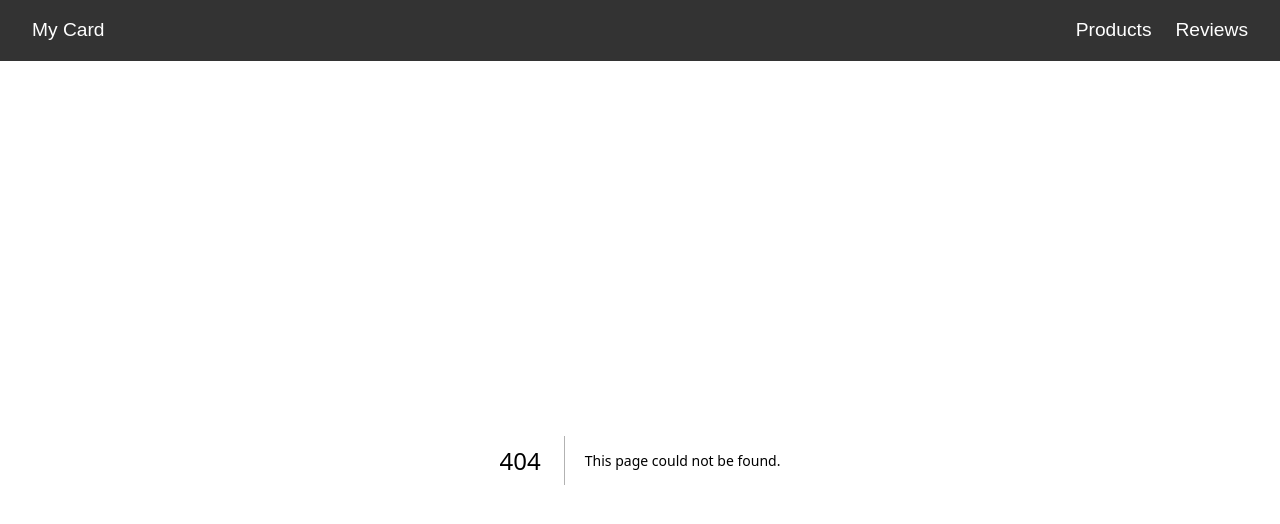
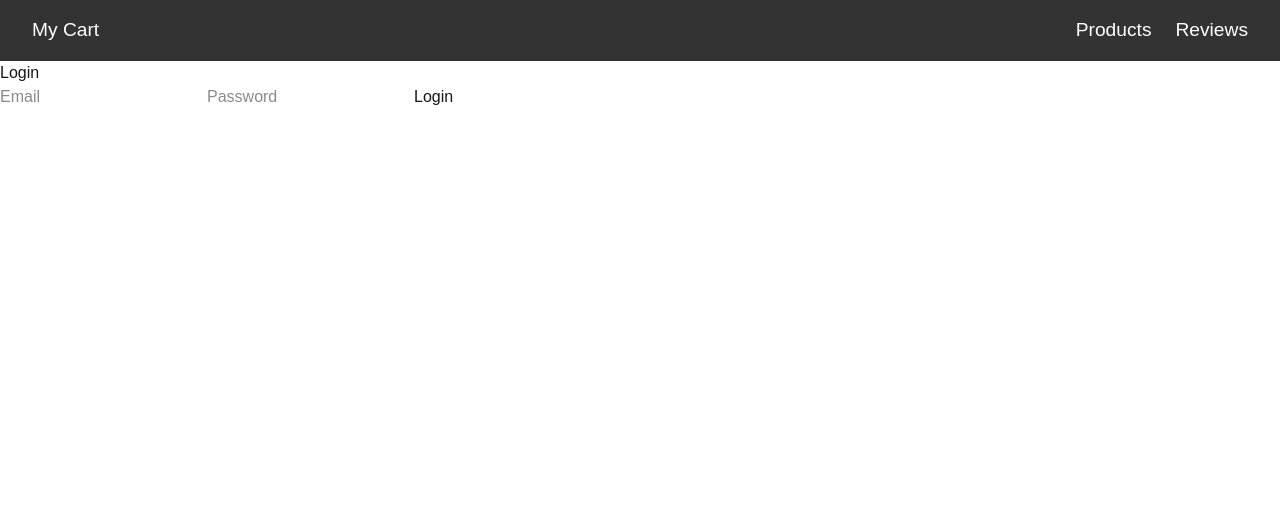
Before and after one commit to avi-svg/shop, a Next.js app: page /login in a window 1280 px wide. Before the commit this address had no page. Shown: the top 524 px of the page. Built offline with nearby package versions, Linux system fonts and the light colour scheme.

Commit message:
Add authentication: implement LoginPage component, create authAtom for state management, and handle user login logic

```diff
--- a/app/card/page.tsx
+++ b/app/card/page.tsx
@@ -1,42 +1,44 @@
-'use client';
+"use client";
 
-import styles from './page.module.css';
-import {cartAtom} from '../store/CartAtom'
-import { useAtom } from 'jotai';
-import { useState, useEffect} from 'react';
-
-
-
+import styles from "./page.module.css";
+import { cartAtom } from "../store/CartAtom";
+import { useAtom } from "jotai";
+import { useState, useEffect } from "react";
+import { useRouter } from "next/navigation";
 
 const Card = () => {
-
-    const [cartItems, setCartItems] = useAtom(cartAtom)
-
-
+  const router = useRouter();
+  const [cartItems, setCartItems] = useAtom(cartAtom);
 
   const [totalPrice, setTotalPrice] = useState(0);
 
   useEffect(() => {
-        const newTotalPrice = cartItems.reduce((acc, item) => acc + item.price, 0)
+    const token = localStorage.getItem("token");
+
+    if (!token) {
+      router.push("/login?redirect=/card");
+    }
+  }, [router]);
+
+  useEffect(() => {
+    const newTotalPrice = cartItems.reduce((acc, item) => acc + item.price, 0);
     setTotalPrice(newTotalPrice);
   }, [cartItems]);
 
   const enptyCart = () => {
-        setCartItems([])
-    }
+    setCartItems([]);
+  };
 
-    return(
+  return (
     <div className={styles.container}>
       <h1 className={styles.mainHeader}>Cart</h1>
       <ul>
-                {
-                    cartItems.map((item) => (
+        {cartItems.map((item) => (
           <li key={item.id} className={styles.cartItem}>
             <span className={styles.itemName}>{item.name}</span>
             <span className={styles.itemPrice}>₪{item.price.toFixed(2)}</span>
           </li>
-                    ))
-                }
+        ))}
       </ul>
 
       <div className={styles.total}>
@@ -46,11 +48,12 @@ const Card = () => {
 
       <div className={styles.actions}>
         <button className={styles.payButton}>Pay Now</button>
-                <button className={styles.emptyButton} onClick={enptyCart}>Empty the Cart</button>
+        <button className={styles.emptyButton} onClick={enptyCart}>
+          Empty the Cart
+        </button>
       </div>
     </div>
-
-    )
-}
+  );
+};
 
 export default Card;
--- a/app/components/Navbar/Navbar.tsx
+++ b/app/components/Navbar/Navbar.tsx
@@ -1,17 +1,36 @@
-import styles from './Navbar.module.css'
+'use client'
+
+import styles from "./Navbar.module.css";
 import Link from "next/link";
+import { useRouter } from "next/navigation";
 
+export default function Navbar() {
+  const router = useRouter();
+  const handleCartClick = () => {
+    const token = localStorage.getItem("token");
 
-export default function Navbar(){
-    return(
-        <nav className={styles.navbar}>
-            <div className={styles.left}>
-                <Link href={"/card"} className={styles.link}>My Card</Link>
-            </div>
-            <div className={styles.right}>
-                <Link href={"/products"} className={styles.link}>Products</Link>
-                <Link href={"/reviews"} className={styles.link}>Reviews</Link>
-            </div>
+    if (!token) {
+      router.push("/login?redirect=/card");
+    } else {
+      router.push("/card");
+    }
+  };
+
+  return (
+    <nav className={styles.navbar}>
+      <div className={styles.left}>
+        <nav className={styles.link}>
+          <button onClick={handleCartClick}>My Cart</button>
         </nav>
-    )
+      </div>
+      <div className={styles.right}>
+        <Link href={"/products"} className={styles.link}>
+          Products
+        </Link>
+        <Link href={"/reviews"} className={styles.link}>
+          Reviews
+        </Link>
+      </div>
+    </nav>
+  );
 }
--- /dev/null
+++ b/app/login/page.tsx
@@ -0,0 +1,55 @@
+"use client";
+
+import { useState } from "react";
+import { useRouter, useSearchParams } from "next/navigation";
+
+export default function LoginPage() {
+  const router = useRouter();
+  const [email, setEmail] = useState("");
+  const [password, setPassword] = useState("");
+
+  const searchParams = useSearchParams();
+
+  const redirectTo = searchParams.get("redirect") || "/products";
+
+  const handleLogin = async () => {
+    const response = await fetch("http://localhost:3001/api/login", {
+      method: "POST",
+      headers: {
+        "Content-Type": "application/json",
+      },
+      body: JSON.stringify({ email, password }),
+    });
+    if (!response.ok) {
+      alert("התחברות נכשלה");
+      return;
+    }
+
+    const data = await response.json();
+
+    localStorage.setItem("token", data.token);
+
+    router.push(redirectTo);
+  };
+
+  return (
+    <div>
+      <h1>Login</h1>
+
+      <input
+        placeholder="Email"
+        value={email}
+        onChange={(e) => setEmail(e.target.value)}
+      />
+
+      <input
+        type="password"
+        placeholder="Password"
+        value={password}
+        onChange={(e) => setPassword(e.target.value)}
+      />
+
+      <button onClick={handleLogin}>Login</button>
+    </div>
+  );
+}
--- a/app/reviews/page.tsx
+++ b/app/reviews/page.tsx
@@ -2,36 +2,60 @@
 
 import { Review } from "@/types/ReviewsTypes";
 import styles from "./page.module.css";
-import { useState } from "react";
+import { useState, useEffect } from "react";
 import ReviewForm from "../components/Review/ReviewForm";
 import ReviewList from "../components/Review/ReviewList";
 
 const Reviews = () => {
-  const [reviewsState, setReviewsState] = useState<Review[]>([
-    { id: 1, name: "דן", review: "אחלה מוצר" },
-    { id: 2, name: "נועה", review: "מאוד מרוצה" },
-    { id: 3, name: "David", review: "שווה את המחיר" },
-    { id: 4, name: "David", review: "שווה את המחיר" },
-    { id: 5, name: "David", review: "שווה את המחיר" },
-    { id: 6, name: "David", review: "שווה את המחיר" },
-    { id: 7, name: "David", review: "שווה את המחיר" },
-  ]);
+  const [reviewsState, setReviewsState] = useState<Review[]>([]);
+
+  const [loading, setLoading] = useState(true);
+  const [error, setError] = useState<string | null>(null);
 
   const handleAddReview = (newReview: Review) => {
-    setReviewsState(
-      (prev) => {
-        return[...prev, newReview]
+    setReviewsState((prev) => {
+      return [...prev, newReview];
+    });
+  };
+
+  useEffect(() => {
+    const fetchReviews = async () => {
+      try {
+        const response = await fetch("http://localhost:3001/api/reviews");
+        if (!response.ok) {
+          throw new Error("Failed to fetch reviews");
+        }
+        const data = await response.json();
+        setReviewsState(data);
+      } catch (e) {
+        if (e instanceof Error) {
+          setError(e.message);
+        } else {
+          setError("unkown error");
+        }
+      } finally {
+        setLoading(false);
       }
-    )
-  }
+    };
 
-  return(
+    fetchReviews();
+  }, []);
+
+  return (
     <div className={styles.container}>
       <h1 className={styles.title}>Product Reviews</h1>
-      <ReviewList reviewsState={reviewsState}/>
-      <ReviewForm onAddReview={handleAddReview}/>
+
+      {
+        loading &&<p>Loading...</p>
+      }
+      {
+        error && <p>{error}</p>
+      }
+
+      <ReviewList reviewsState={reviewsState} />
+      <ReviewForm onAddReview={handleAddReview} />
     </div>
-  )
+  );
 };
 
 export default Reviews;
--- /dev/null
+++ b/app/store/AuthAtom.tsx
@@ -0,0 +1,6 @@
+import { atom, Atom } from "jotai";
+
+export const authAtom = atom({
+    isAuthenticated: false,
+    token: null as string | null,
+})
```
Lines whose indentation alone changed are shown as unchanged.
